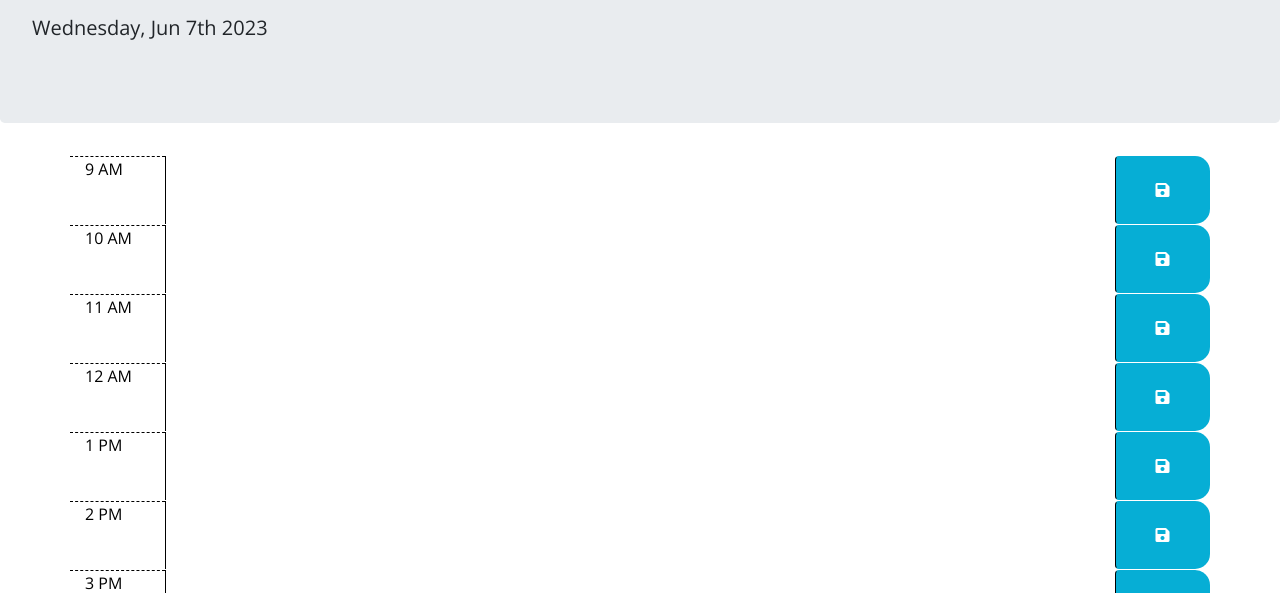
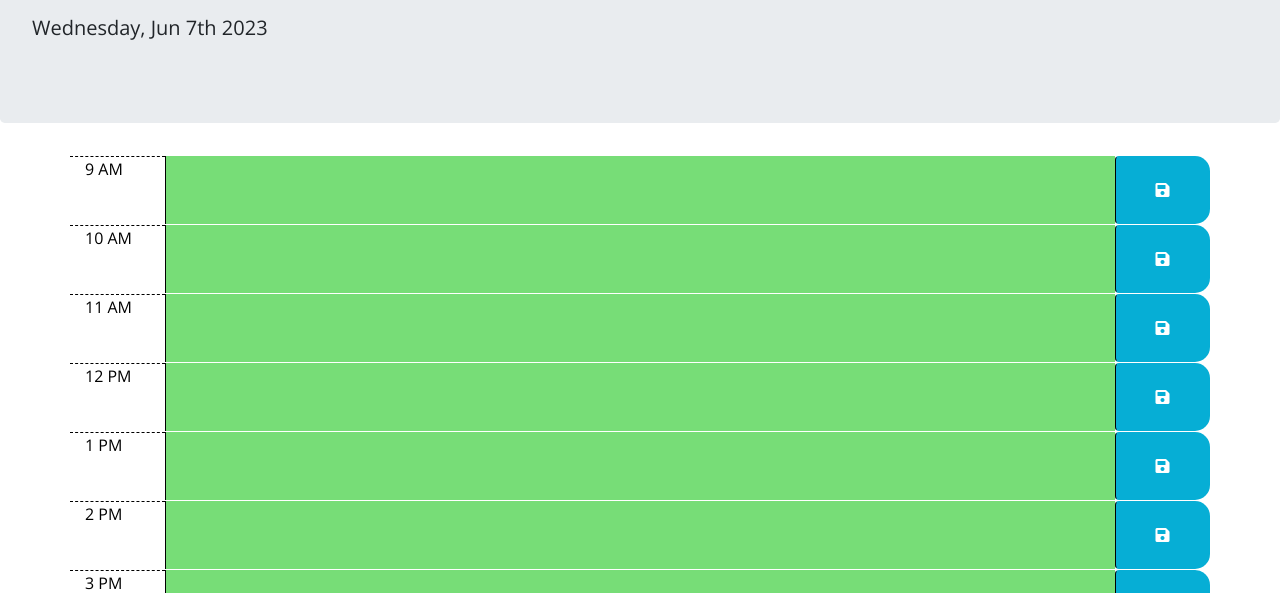
Before and after one commit to Duck0-Land/workDayScheduler, a plain HTML site: page index.html in a window 1280 px wide. Shown: the part 191-784 px from the top of the page. Drawn offline with nearby package versions, Linux system fonts and the light colour scheme.

Commit message:
added past present and future to time blocks and fixed save description

```diff
--- a/assets/script.js
+++ b/assets/script.js
@@ -10,10 +10,26 @@ var currentHour = moment().hour();
 
 //save button
 $(".saveBtn").on("click", function(){
-  //Key
   var key = $(this).parent().attr("id").split("-")[1];
-  //Value
   var value = $(this).parent().find(".description").val();
-  //Save Key and Value to Local Storage
+  //local storage
   localStorage.setItem(key,value);
 });
+
+$(".time-block").each(function(){
+  //hour value for each time block
+  var blockHour = $(this).attr("id").split("-")[1];
+
+  //pulls saved value from local storage and puts it in its corrisponding time block
+  var textEntry = localStorage.getItem(blockHour);
+  var textArea = $(this).find(".description");
+  textArea.val (textEntry);
+
+  if (blockHour < currentHour){
+      $(this).find(".description").addClass("past");
+  }else if(blockHour == currentHour){
+      $(this).find(".description").addClass("present");
+  }else{
+      $(this).find(".description").addClass("future");
+   }
+});
--- a/index.html
+++ b/index.html
@@ -35,55 +35,55 @@
         <textarea class="col-10 description"></textarea>
         <button class="btn saveBtn col-1"><i class="fas fa-save"></i></button>
       </div>
-
+      <!-- 10 am -->
       <div id="hour-10" class="row time-block">
         <div class="col-1 hour">10 AM</div>
         <textarea class="col-10 description"></textarea>
         <button class="btn saveBtn col-1"><i class="fas fa-save"></i></button>
       </div>
-
+      <!-- 11 am -->
       <div id="hour-11" class="row time-block">
         <div class="col-1 hour">11 AM</div>
         <textarea class="col-10 description"></textarea>
         <button class="btn saveBtn col-1"><i class="fas fa-save"></i></button>
       </div>
-
+      <!-- 12 pm -->
       <div id="hour-12" class="row time-block">
-        <div class="col-1 hour">12 AM</div>
+        <div class="col-1 hour">12 PM</div>
         <textarea class="col-10 description"></textarea>
         <button class="btn saveBtn col-1"><i class="fas fa-save"></i></button>
       </div>
-
+      <!-- 1 pm -->
       <div id="hour-13" class="row time-block">
         <div class="col-1 hour">1 PM</div>
         <textarea class="col-10 description"></textarea>
         <button class="btn saveBtn col-1"><i class="fas fa-save"></i></button>
       </div>
-
+      <!-- 2 pm -->
       <div id="hour-14" class="row time-block">
         <div class="col-1 hour">2 PM</div>
         <textarea class="col-10 description"></textarea>
         <button class="btn saveBtn col-1"><i class="fas fa-save"></i></button>
       </div>
-
+      <!-- 3 pm -->
       <div id="hour-15" class="row time-block">
         <div class="col-1 hour">3 PM</div>
         <textarea class="col-10 description"></textarea>
         <button class="btn saveBtn col-1"><i class="fas fa-save"></i></button>
       </div>
-
+      <!-- 4 pm -->
       <div id="hour-16" class="row time-block">
         <div class="col-1 hour">4 PM</div>
         <textarea class="col-10 description"></textarea>
         <button class="btn saveBtn col-1"><i class="fas fa-save"></i></button>
       </div>
-
+      <!-- 5 pm -->
       <div id="hour-17" class="row time-block">
         <div class="col-1 hour">5 PM</div>
         <textarea class="col-10 description"></textarea>
         <button class="btn saveBtn col-1"><i class="fas fa-save"></i></button>
       </div>
-
+      <!-- 6 pm -->
       <div id="hour-18" class="row time-block">
         <div class="col-1 hour">6 PM</div>
         <textarea class="col-10 description"></textarea>
```
